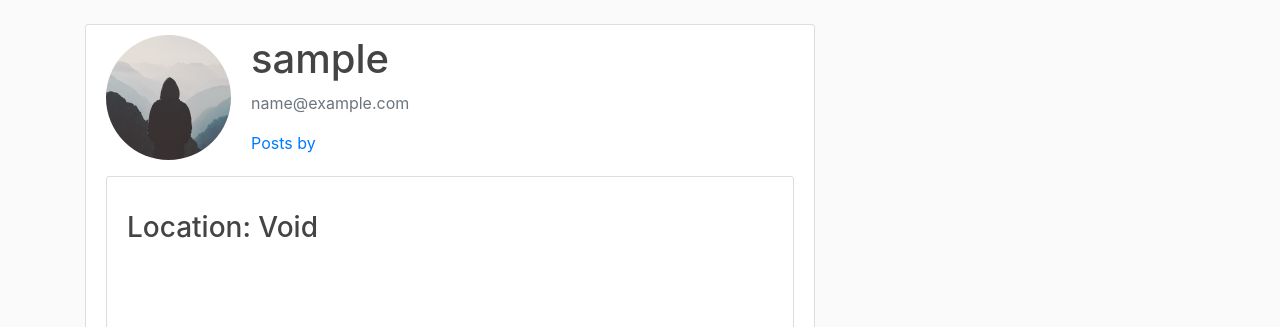
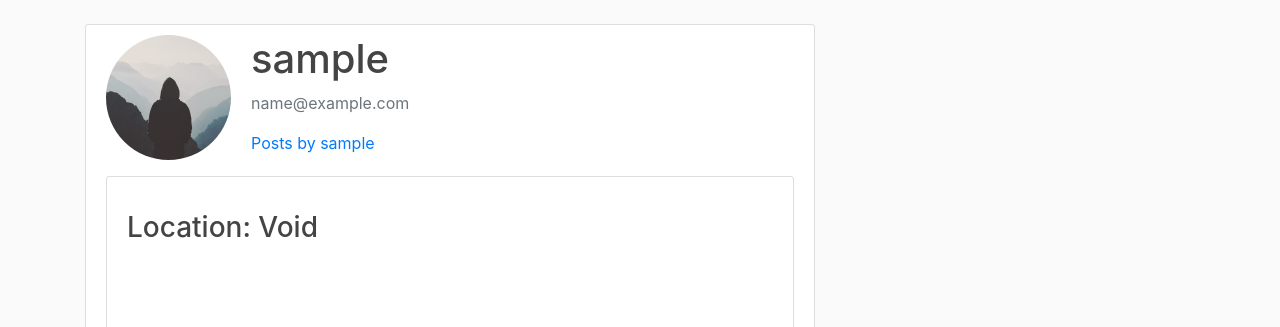
Before and after one commit to demifiendhardik/Djangoblog, a Django app: page /profile/ in a window 1280 px wide. Shown: the part 56-383 px from the top of the page. Run offline with Django 3.2, Linux system fonts and the light colour scheme; the visitor is signed in with stand-in values (Sample User, id 1); some libraries are stand-ins or nearby versions.

Commit message:
Updated profile

```diff
--- a/users/templates/users/profile.html
+++ b/users/templates/users/profile.html
@@ -7,7 +7,7 @@
         <div class="media-body">
           <h2 class="account-heading">{{ user.username }}</h2>
           <p class="text-secondary">{{ user.email }}</p>
-          <a class="mr-2" href="{% url 'user-posts' user.username %}">Posts by {{ user.FirstName }}</a>
+          <a class="mr-2" href="{% url 'user-posts' user.username %}">Posts by {{ user.username }}</a>
         </div>
       </div>
     <div class="content-section">
```
